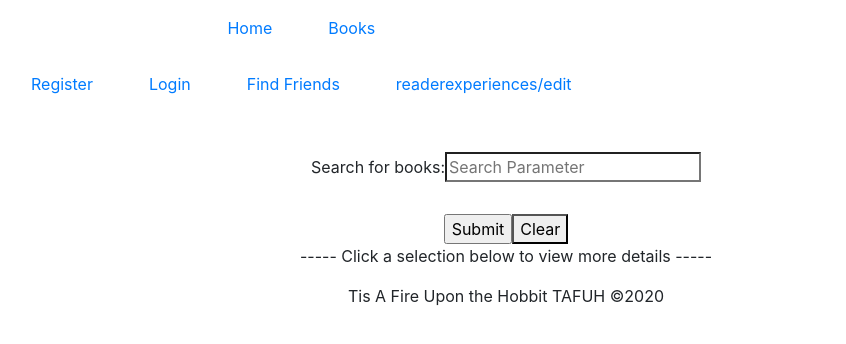
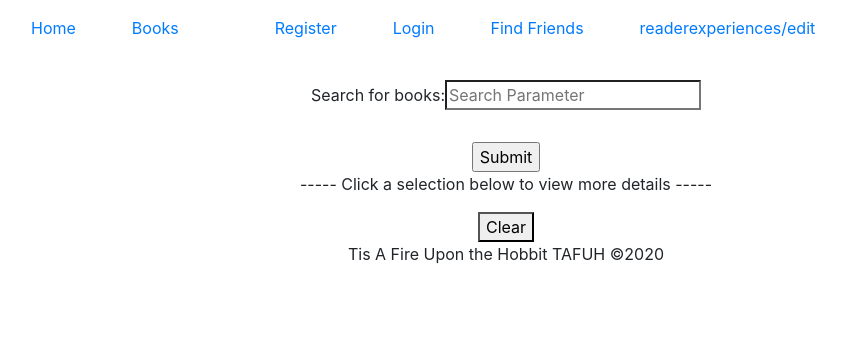
Before and after one commit to smcleod86/Frontend-Reading-Buddy, a React (Create React App) app: page /books in a window 1280 px wide. Shown: the top 344 px of the page, without its empty margins (134-980 px from the left). Built offline with nearby package versions, Linux system fonts and the light colour scheme.

Commit message:
clear button functional and navbar lined up

```diff
--- a/src/components/Books.js
+++ b/src/components/Books.js
@@ -41,6 +41,12 @@ export default function Books() {
             })
     }
 
+    const handleClear = (e) => {
+        e.preventDefault()
+        setBooks([])
+        setSearchParam()
+    }
+
     let displayBooks = books.map((book, key) => {
         let authors = book.volumeInfo.authors.map((author, key) => {
             return (
@@ -61,7 +67,7 @@ export default function Books() {
     return (
         <div>
 
-            <form onSubmit={handleSubmit}>
+            <form onSubmit={handleSubmit} >
                 <br></br>
                 <div>
                 <label>
@@ -71,12 +77,12 @@ export default function Books() {
                 </div>
                 <br></br>
                 <input type="submit" value="Submit" />
-                <button>Clear</button>
             </form>
             <p>----- Click a selection below to view more details -----</p>
             <div>
             {displayBooks}
             </div>
+            <button onClick={handleClear}>Clear</button>
         </div>
 
     )
--- a/src/components/Login.js
+++ b/src/components/Login.js
@@ -38,6 +38,11 @@ const Login = (props) => {
         .catch(err => console.log(err));
     }
 
+    let handleClear = (e) => {
+      setEmail('')
+      setPassword('')
+    }
+
     if (props.user) return <Redirect to="/profile" user={props.user} />
 
     return (
@@ -54,7 +59,7 @@ const Login = (props) => {
                 </label>
                 <br></br>
                 <input type="submit" value="Submit" />
-                <button>Clear</button>
+                <button onClick={handleClear}>Clear</button>
             </form>
             <h3>Need an Account?</h3>
             <a href="/register">Sign-up</a>
--- a/src/components/Register.js
+++ b/src/components/Register.js
@@ -55,6 +55,15 @@ const Register = () => {
     }
   }
 
+  let handleClear = (e) => {
+    setFirstName('')
+    setLastName('')
+    setUserName('')
+    setEmail('')
+    setPassword('')
+    setPassword2('')
+  }
+
   if (redirect) return <Redirect to="/login" />
 
     return (
@@ -90,7 +99,7 @@ const Register = () => {
             </label>
             <br></br>
             <input type="submit" value="Submit" />
-            <button>Clear</button>
+            <button onClick={handleClear}>Clear</button>
             <h3>Already have an Account?</h3>
             <a href="/login">Sign-in</a>
         </form>
--- a/src/components/SearchBookDetails.js
+++ b/src/components/SearchBookDetails.js
@@ -5,7 +5,7 @@ import {  useParams } from 'react-router-dom'
 export default function SearchBookDetails() {
     const [book, setBook] = useState({})
     const [error, setError] = useState(null);
-    const [title, setTitle] = useState()
+    // const [title, setTitle] = useState()
 
     let { id } = useParams()
 
--- a/src/index.css
+++ b/src/index.css
@@ -16,3 +16,7 @@ code {
   display: inline-block;
   margin-left: 1.5em;
 }
+
+ul {
+  display: inline;
+}
```
Also changed, not shown: src/components/Navbar.js (+4 -4 lines).
